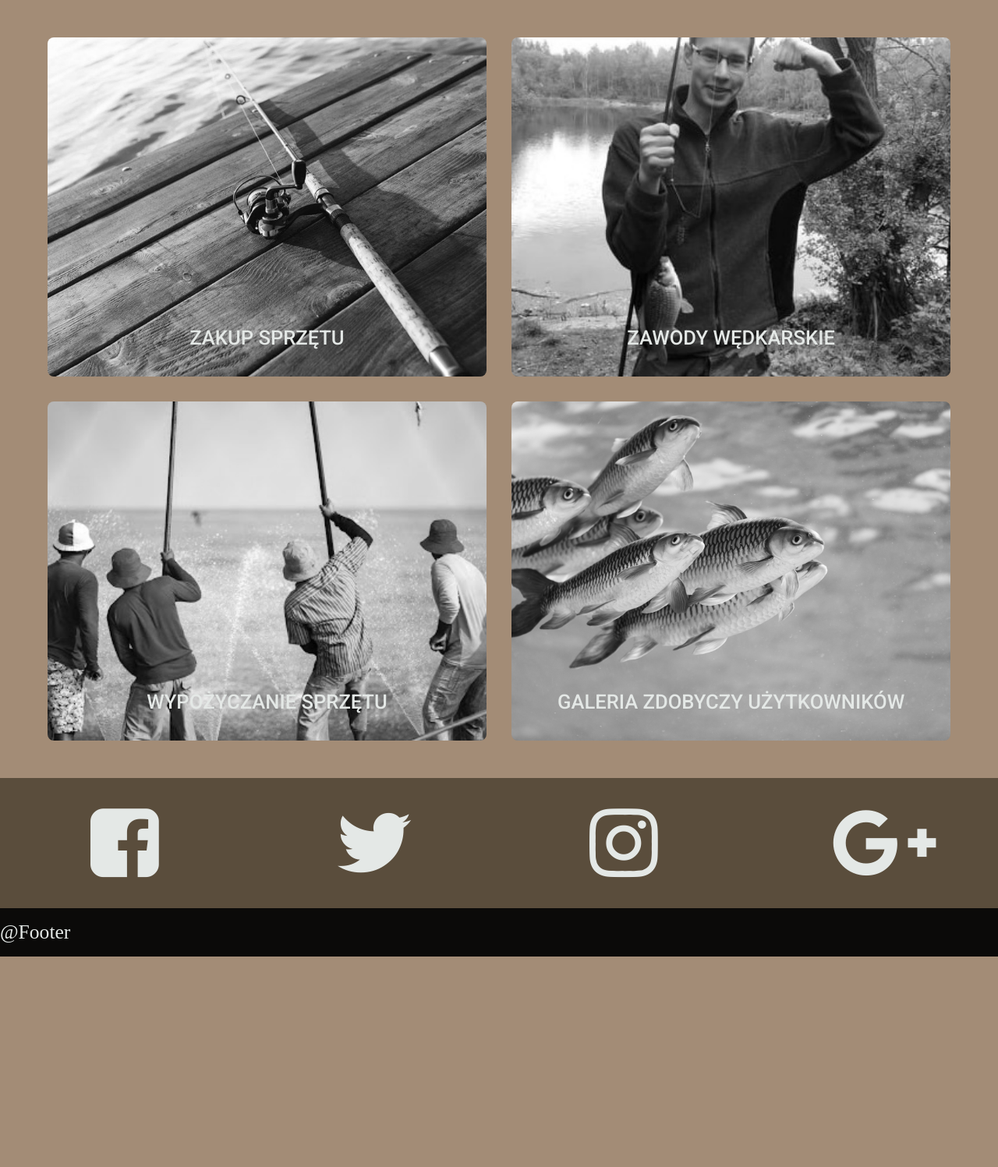
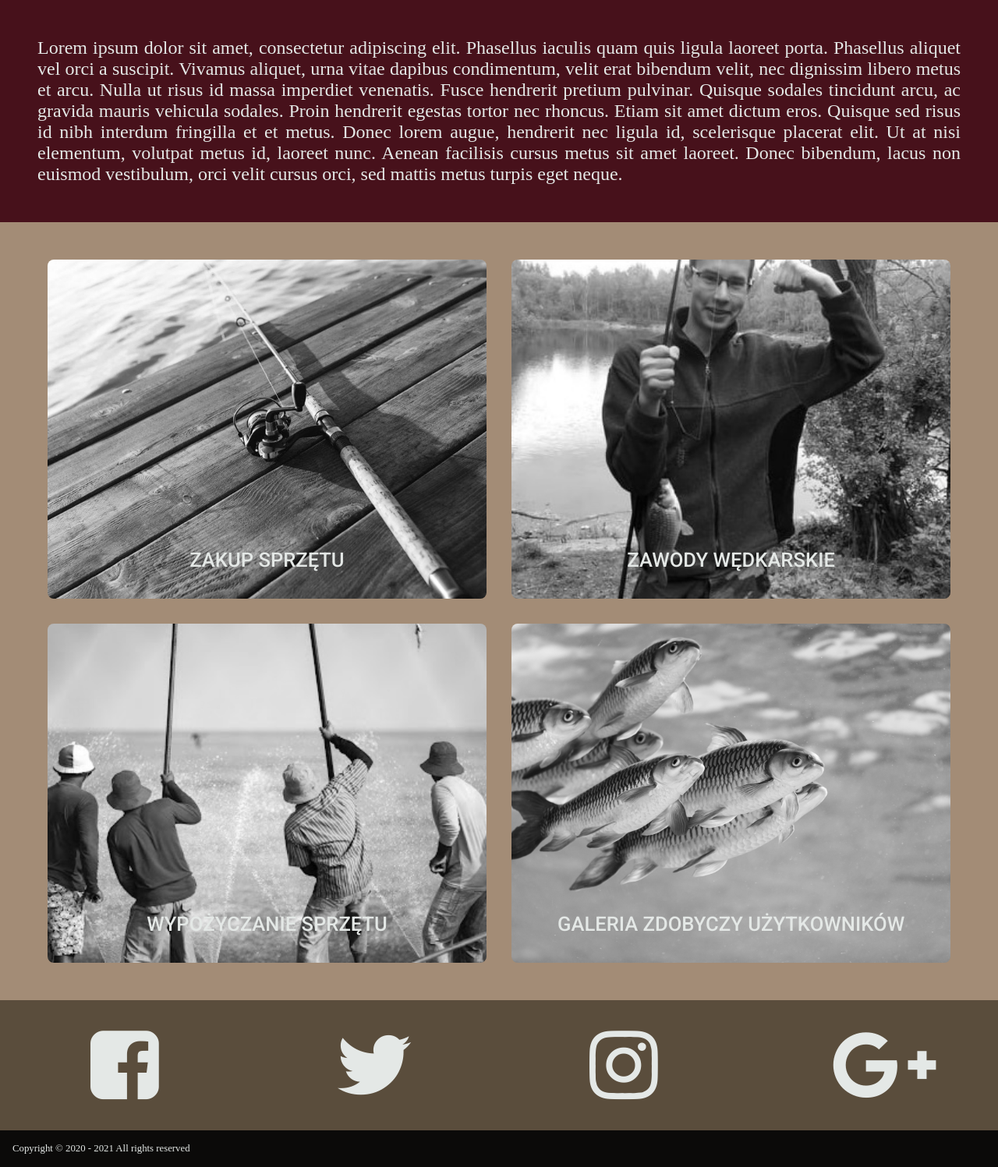
Before and after one commit to Vydrsky/Ryba_w_Sieci, a PHP site: page / in a window 1280 px wide. Shown: the part 160-1657 px from the top of the page at 78% size. Before the commit the page ends 1387 px from the top, so only its background shows below. Run offline with PHP 8.4, Linux system fonts and the light colour scheme.

Commit message:
branch finished

```diff
--- a/front/start_front.php
+++ b/front/start_front.php
@@ -25,6 +25,9 @@
             <div class="main-link">O Nas</div>
         </div>
     </header>
+    <summary>
+        <p>Lorem ipsum dolor sit amet, consectetur adipiscing elit. Phasellus iaculis quam quis ligula laoreet porta. Phasellus aliquet vel orci a suscipit. Vivamus aliquet, urna vitae dapibus condimentum, velit erat bibendum velit, nec dignissim libero metus et arcu. Nulla ut risus id massa imperdiet venenatis. Fusce hendrerit pretium pulvinar. Quisque sodales tincidunt arcu, ac gravida mauris vehicula sodales. Proin hendrerit egestas tortor nec rhoncus. Etiam sit amet dictum eros. Quisque sed risus id nibh interdum fringilla et et metus. Donec lorem augue, hendrerit nec ligula id, scelerisque placerat elit. Ut at nisi elementum, volutpat metus id, laoreet nunc. Aenean facilisis cursus metus sit amet laoreet. Donec bibendum, lacus non euismod vestibulum, orci velit cursus orci, sed mattis metus turpis eget neque.</p>
+    </summary>
     <main>
         <div id="image-site-links">
             <a href="https://youtu.be/CHwjL7jVwv0" target="_blank">
@@ -68,7 +71,7 @@
         </div>
     </div>
     <footer>
-        @Footer
+        Copyright &copy; 2020 - 2021 All rights reserved
     </footer>
 </body>
 
--- a/styles/main_styles.css
+++ b/styles/main_styles.css
@@ -10,6 +10,9 @@
 body{
     margin: 0px;
 }
+p{
+    margin:0;
+}
 
 img {
     width: 100%;
@@ -19,8 +22,15 @@ img {
 header{
     padding: 1rem;
     height: 10vw;
-    overflow:hidden;
     background-color: var(--header-color);
+}
+summary{
+    text-align: justify;
+    background-color: var(--header-color);
+    margin:auto;
+    padding: 3rem;
+    color: var(--text-color);
+    font-size: 1.5rem;
 }
 
 .inline-header-container-left,
@@ -160,9 +170,9 @@ main{
 }
 
 footer{
-    padding-top: 1rem;
-    padding-bottom: 1rem;
-    font-size: 2vw;
+    padding: 1rem;
+    padding: 1rem;
+    font-size: 1vw;
     background-color: var(--dark-color);
     color:var(--text-color);
 }
```
